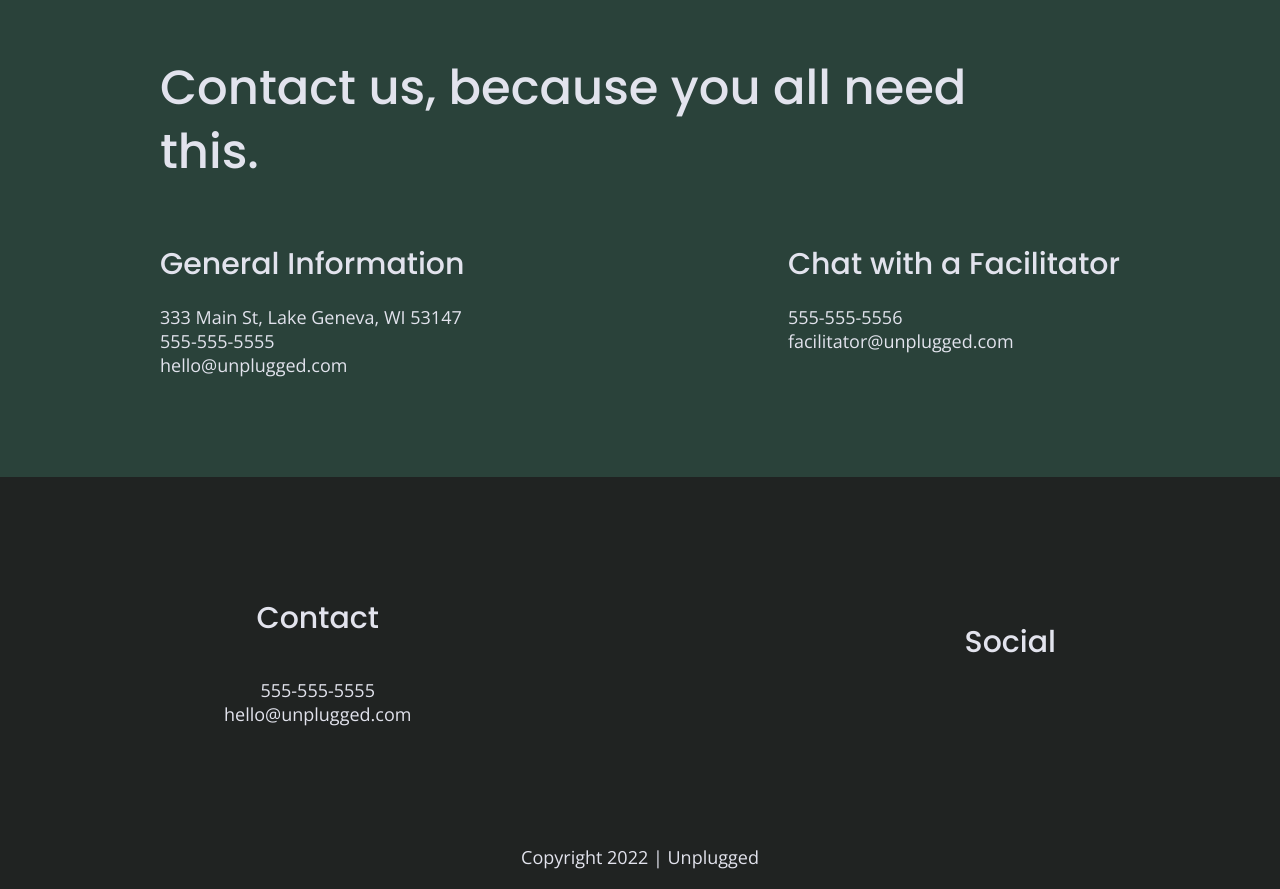
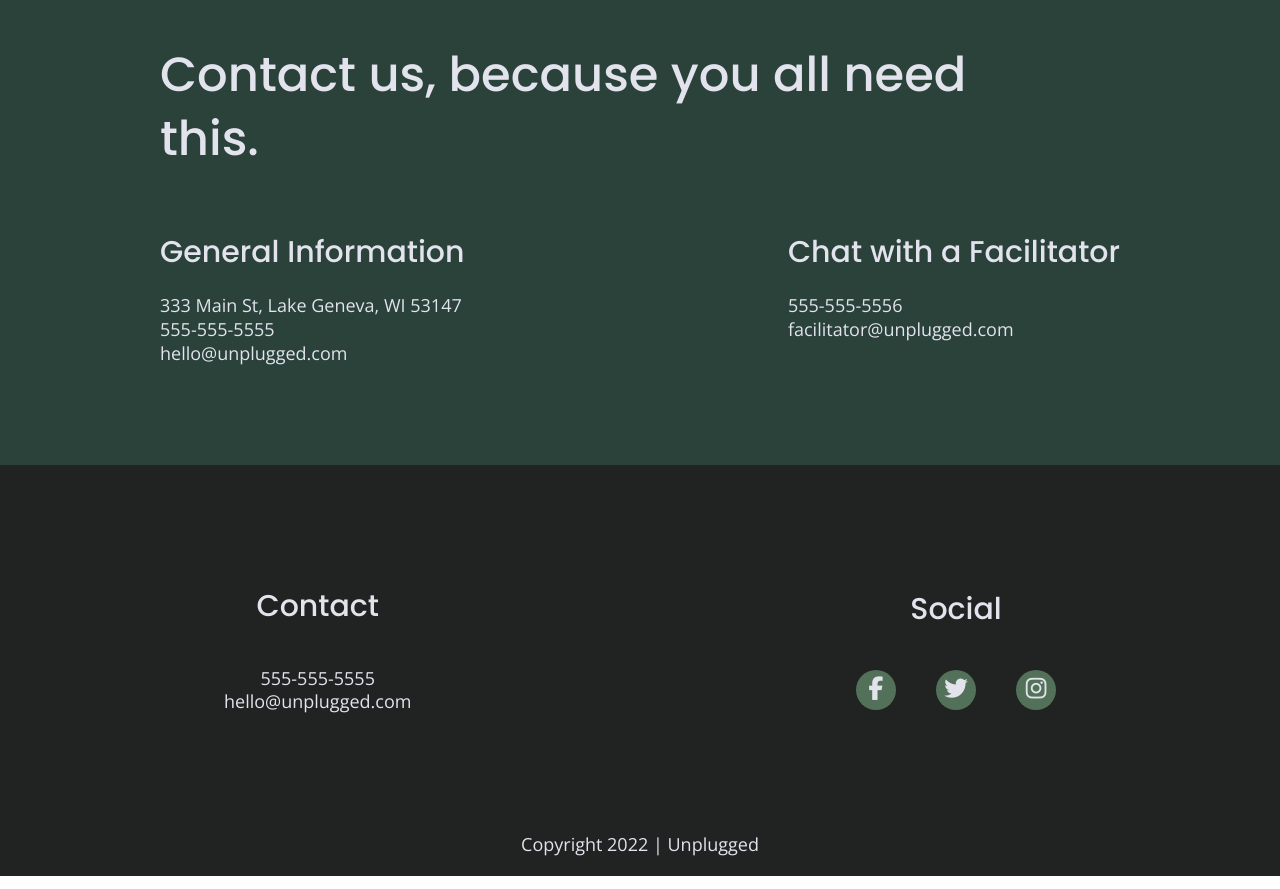
Before and after one commit to a6bspring/unplugged-directory, a website: page about/index.html in a window 1280 px wide. Shown: the part 1242-2131 px from the top of the page. Drawn offline with nearby package versions, Linux system fonts and the light colour scheme.

Commit message:
Add font awesome social media icons to footer in all index files, add css styling to social media icons

```diff
--- a/about/index.html
+++ b/about/index.html
@@ -22,6 +22,7 @@
   <link rel="stylesheet" href="../css/normalize.css">
   <link rel="stylesheet" href="../css/main.css">
 
+    <!--FontAwesome Version 6.1.1-->
   <script src="https://kit.fontawesome.com/698af3cb44.js" crossorigin="anonymous"></script>
 
   <meta name="theme-color" content="#fafafa">
@@ -125,9 +126,15 @@
         <div class="social">
           <h4>Social</h4>
           <div class="social-icons">
-            <p><a href="https://www.facebook.com" target="_blank"></a></p>
-            <p><a href="https://www.twitter.com" target="_blank"></a></p>
-            <p><a href="https://www.instagram.com" target="_blank"></a></p>
+            <p><a href="https://www.facebook.com" target="_blank">
+              <i class="fa-brands fa-facebook-f"></i>
+            </a></p>
+            <p><a href="https://www.twitter.com" target="_blank">
+              <i class="fa-brands fa-twitter"></i>
+            </a></p>
+            <p><a href="https://www.instagram.com" target="_blank">
+              <i class="fa-brands fa-instagram"></i>
+            </a></p>
           </div>
         </div>
 
--- a/css/main.css
+++ b/css/main.css
@@ -111,6 +111,7 @@ figure {
 ul,
 ol {
   list-style-type: none;
+  margin: 0;
 }
 
 a {
@@ -237,6 +238,14 @@ footer .social-icons p {
   display: flex;
   justify-content: center;
   align-items: center;
+  background-color: #527158;
+  border-radius: 50%;
+  width: 40px;
+  height: 40px;
+}
+
+footer .social-icons p i {
+  font-size: 1.3125em;
 }
 
 footer .copyright {
@@ -646,6 +655,11 @@ input[type=button] {
     margin-bottom: 0;
   }
 
+  footer .social-icons {
+    width: 12.5em;
+    justify-content: space-between;
+  }
+
   footer .copyright {
     width: 100%;
   }
```
Also changed, not shown: faq/index.html (+10 -3 lines), index.html (+10 -3 lines).
